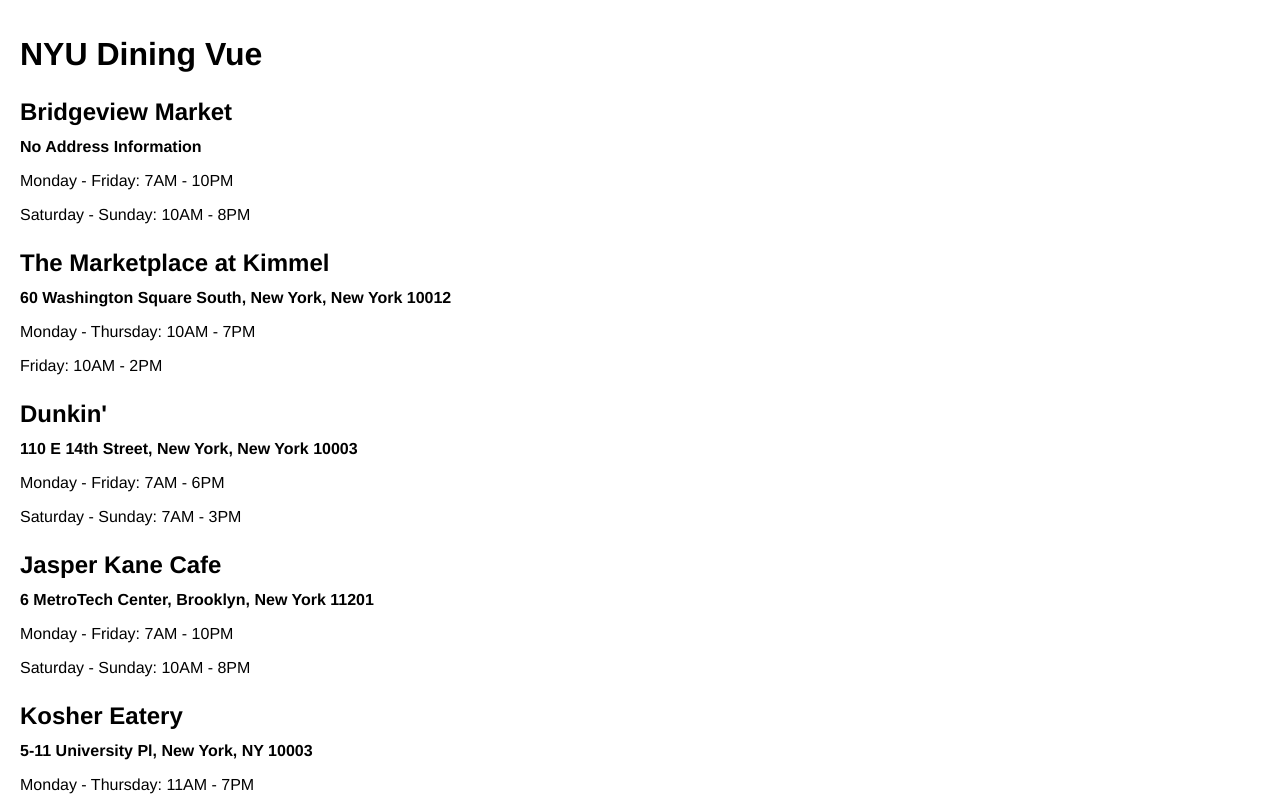
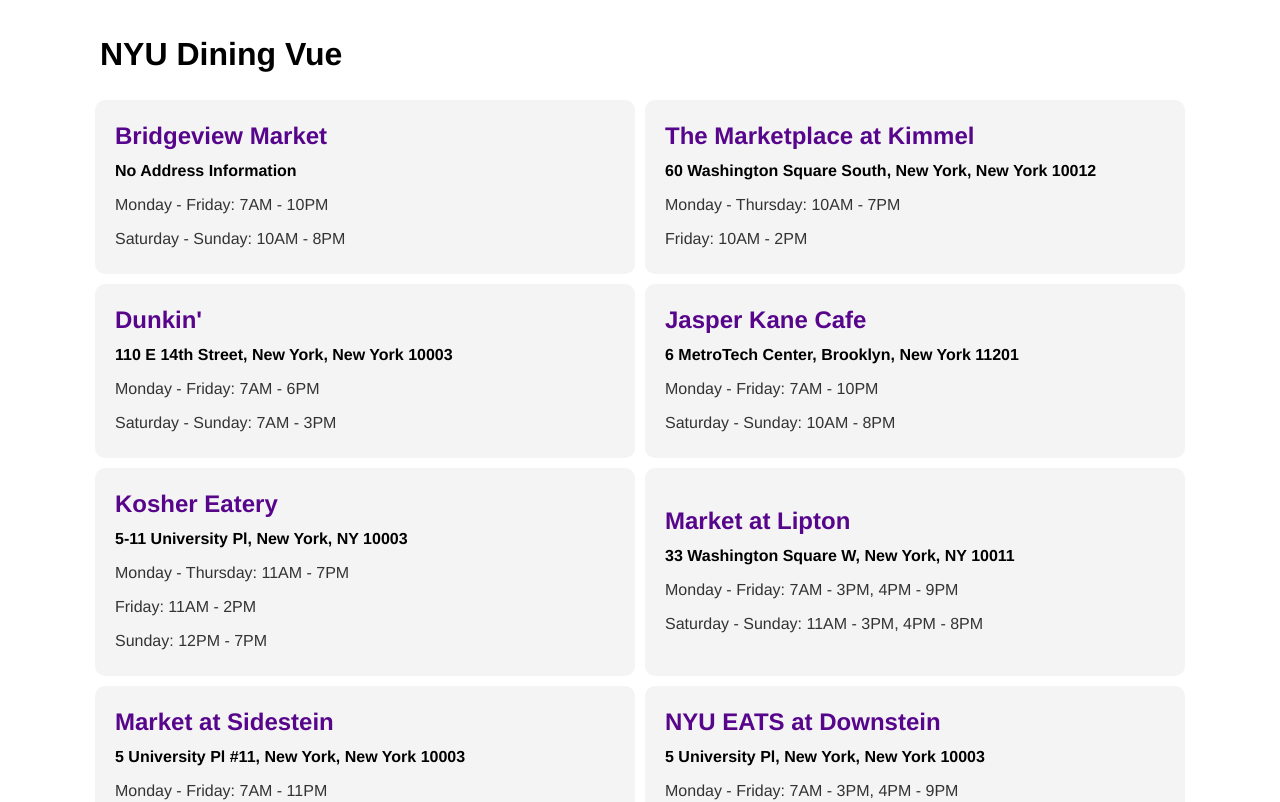
Before and after one commit to zhumingcheng697/NYU-Dining-Vue, a Vue app: page / in a window 1280 px wide. Shown: the top 802 px of the page. Built offline with nearby package versions, Linux system fonts and the light colour scheme.

Commit message:
ADD: flex-box locations and more styling

```diff
--- a/src/App.vue
+++ b/src/App.vue
@@ -3,7 +3,9 @@
     <h1>NYU Dining Vue</h1>
     <h2 v-if="!locations">Failed to Load Locations</h2>
     <h2 v-else-if="loaded && !locations.length">No Location Available</h2>
-    <Location v-else v-for="location in locations" :key="location['id']" :locationInfo="location"/>
+    <div class="Locations" v-else>
+      <Location v-for="location in locations" :key="location['id']" :locationInfo="location"/>
+    </div>
   </div>
 </template>
 
@@ -42,14 +44,23 @@
 
 <style>
 body {
-  margin: 0;
-  padding: 0;
+  background: #fff;
+  margin: 0 auto;
+  padding: 15px 20px;
+  max-width: 1080px;
 }
 
 #app {
   font-family: Helvetica, Arial, sans-serif;
   -webkit-font-smoothing: antialiased;
   -moz-osx-font-smoothing: grayscale;
-  padding: 15px 20px;
+  margin: 0;
+  padding: 0;
+}
+
+.Locations {
+  display: flex;
+  flex-wrap: wrap;
+  margin: 0 -10px;
 }
 </style>
--- a/src/components/Location.vue
+++ b/src/components/Location.vue
@@ -1,9 +1,11 @@
 <template>
   <div class="Location">
-    <h2>{{ locationInfo["name"] || "Unknown Location" }}</h2>
-    <strong>{{ address || "No Address Information" }}</strong>
-    <p v-if="!schedules.length">No Schedule Information</p>
-    <Schedule v-else v-for="([days, sessions], key) in schedules" :key="key" :days="days" :sessions="sessions"/>
+    <div class="LocationInfo">
+      <h2>{{ locationInfo["name"] || "Unknown Location" }}</h2>
+      <strong>{{ address || "No Address Information" }}</strong>
+      <p v-if="!schedules.length">No Schedule Information</p>
+      <Schedule v-else v-for="([days, sessions], key) in schedules" :key="key" :days="days" :sessions="sessions"/>
+    </div>
   </div>
 </template>
 
@@ -59,6 +61,7 @@
 
 <style scoped>
 h2 {
+  color: #57068c;
   margin: 12px 0;
   padding: 0;
 }
@@ -75,6 +78,20 @@
 }
 
 .Location {
-  margin: 25px 0;
+  background: #f4f4f4;
+  border-radius: 10px;
+  display: flex;
+  flex-direction: column;
+  justify-content: center;
+  margin: 5px 5px;
+  padding: 10px 20px;
+  width: 100%;
 }
+
+@media (min-width: 900px) {
+  .Location {
+    width: calc((100% - 100px) / 2);
+  }
+}
+
 </style>
--- a/src/components/Schedule.vue
+++ b/src/components/Schedule.vue
@@ -37,5 +37,7 @@
 </script>
 
 <style scoped>
-
+p {
+  color: #333;
+}
 </style>
```
